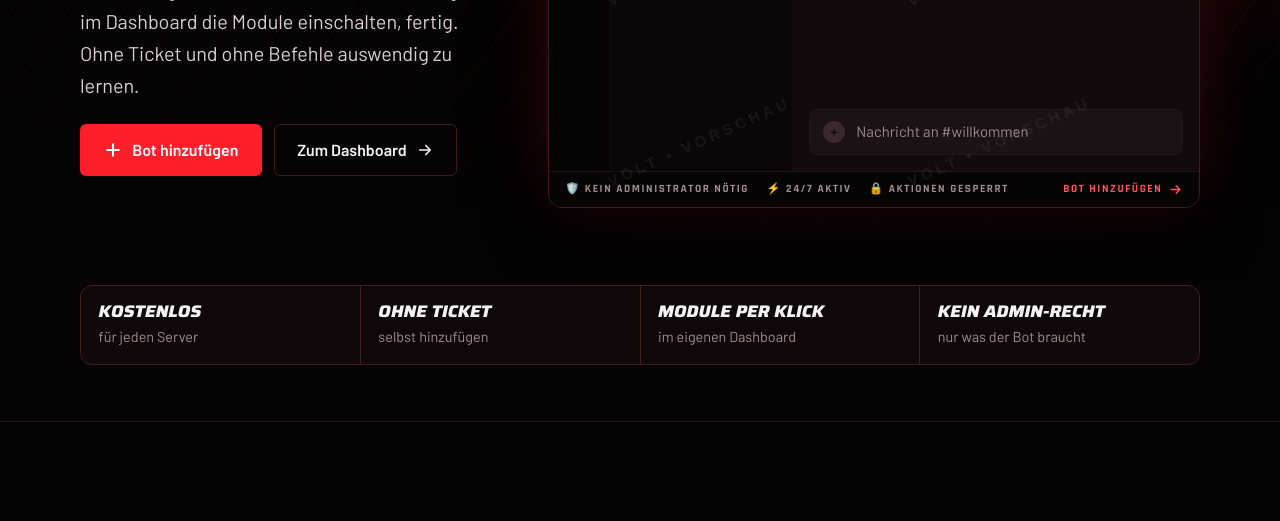
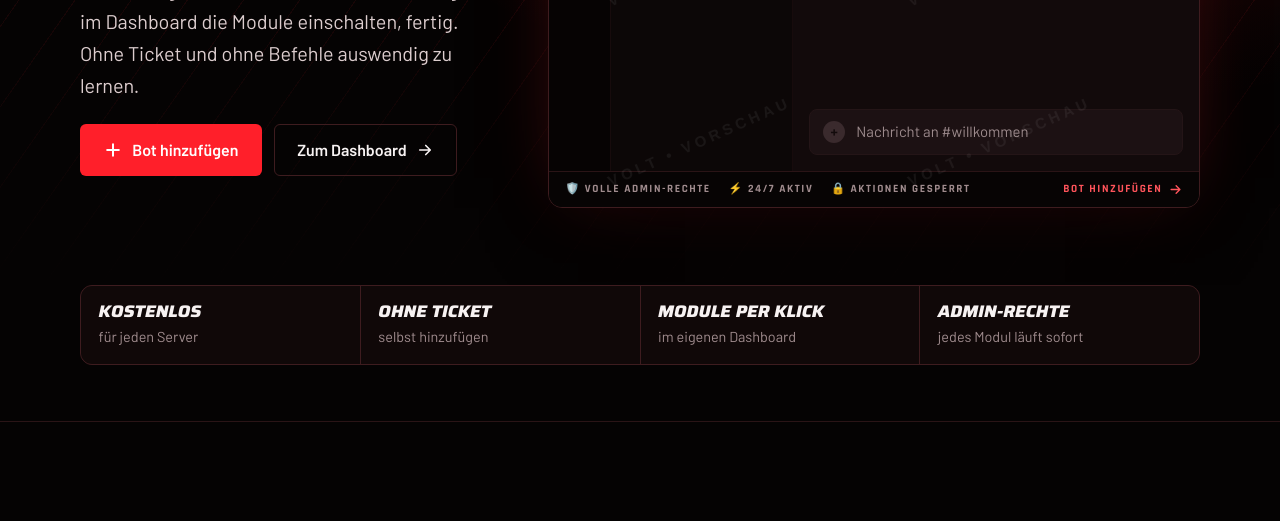
Before and after one commit to kuhne305-crypto/VOLT---Discord-Solutions, a plain HTML site: page web/volt-bot.html in a window 1280 px wide. Shown: the part 509-1030 px from the top of the page. Drawn offline with Linux system fonts and the light colour scheme; no server answers.

Commit message:
VOLT Bot bekommt beim Hinzufügen volle Admin-Rechte
Co-Authored-By: Claude Opus 5.5 <noreply@anthropic.com>
Claude-Session: https://claude.ai/code/session_01Hfv1evE9kTs9w1h5Ar9CVd

```diff
--- a/web/volt-bot.html
+++ b/web/volt-bot.html
@@ -77,13 +77,13 @@
             <div class="sv-input" data-lock><span class="sv-plus" aria-hidden="true">+</span><em data-sv-input>Nachricht an #willkommen</em></div>
           </div>
         </div>
-        <div class="sv-foot"><span>🛡️ Kein Administrator nötig</span><span>⚡ 24/7 aktiv</span><span>🔒 Aktionen gesperrt</span><a class="sv-more" href="https://bot.voltstudio.work/hinzufuegen">Bot hinzufügen <svg viewBox="0 0 24 24" width="18" height="18" aria-hidden="true"><path fill="none" stroke="currentColor" stroke-width="2.2" stroke-linecap="round" stroke-linejoin="round" d="M5 12h13M13 6l6 6-6 6"/></svg></a></div>
+        <div class="sv-foot"><span>🛡️ Volle Admin-Rechte</span><span>⚡ 24/7 aktiv</span><span>🔒 Aktionen gesperrt</span><a class="sv-more" href="https://bot.voltstudio.work/hinzufuegen">Bot hinzufügen <svg viewBox="0 0 24 24" width="18" height="18" aria-hidden="true"><path fill="none" stroke="currentColor" stroke-width="2.2" stroke-linecap="round" stroke-linejoin="round" d="M5 12h13M13 6l6 6-6 6"/></svg></a></div>
         <div class="wm" aria-hidden="true"></div>
         <div class="sv-toast" data-toast role="status" hidden></div>
       </div></div>
     </div>
   </section>
-  <section class="specband"><div class="wrap"><div class="spec four"><div><b>Kostenlos</b><span>für jeden Server</span></div><div><b>Ohne Ticket</b><span>selbst hinzufügen</span></div><div><b>Module per Klick</b><span>im eigenen Dashboard</span></div><div><b>Kein Admin-Recht</b><span>nur was der Bot braucht</span></div></div></div></section>
+  <section class="specband"><div class="wrap"><div class="spec four"><div><b>Kostenlos</b><span>für jeden Server</span></div><div><b>Ohne Ticket</b><span>selbst hinzufügen</span></div><div><b>Module per Klick</b><span>im eigenen Dashboard</span></div><div><b>Admin-Rechte</b><span>jedes Modul läuft sofort</span></div></div></div></section>
 
   <section class="band" id="module">
     <div class="wrap">
```
